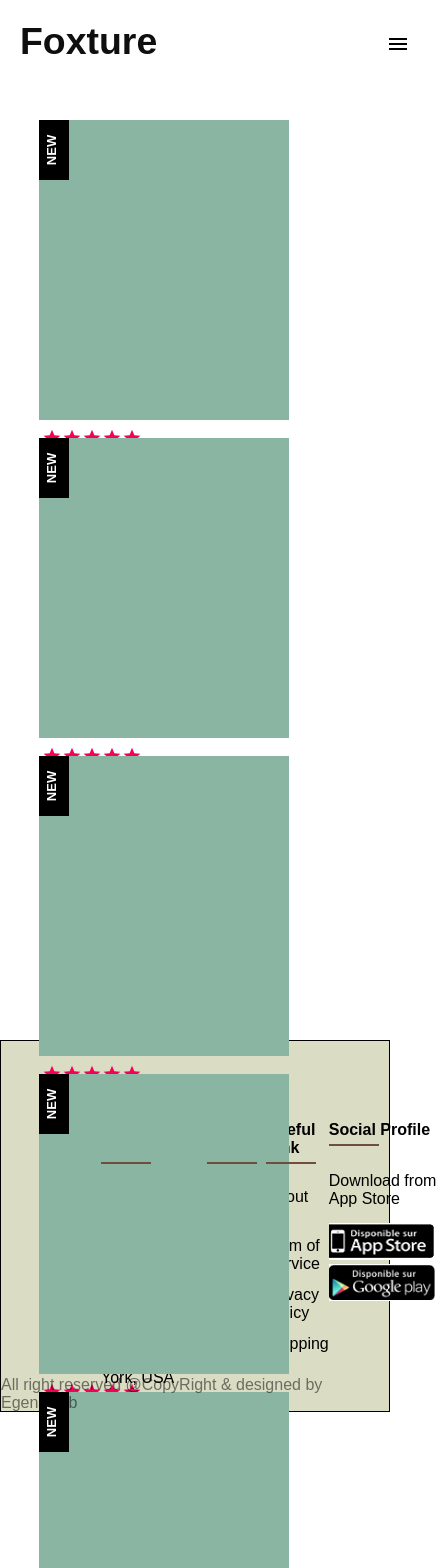
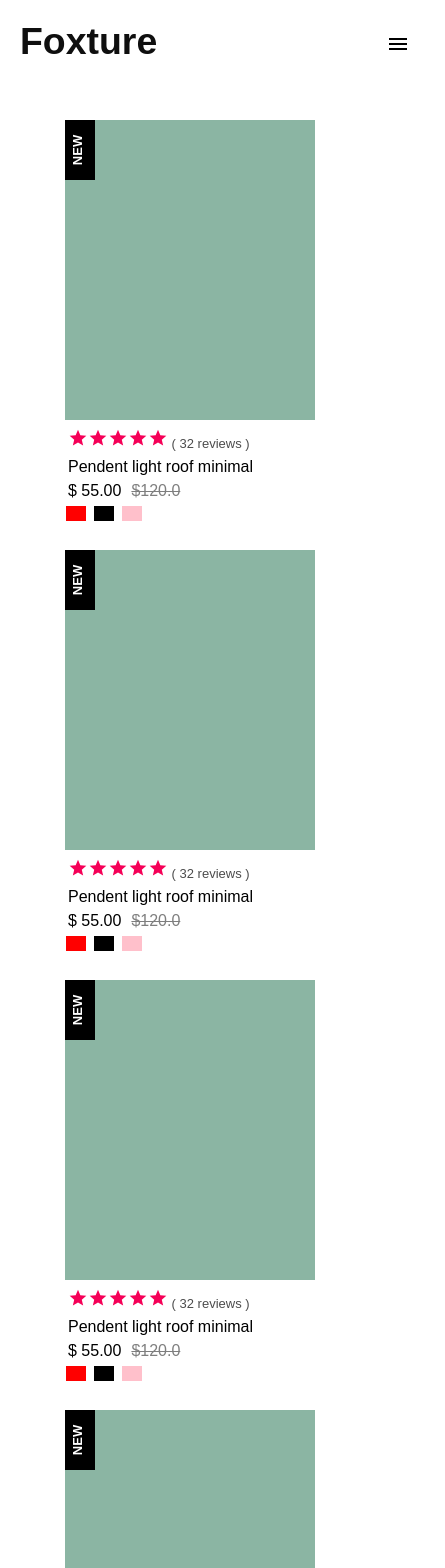
Before and after one commit to sameers-b/foxture-template-react, a React (Create React App) app: page / in a window 390 px wide. Shown: the top 1568 px of the page, 445 px wide, since content can reach past the window. Built offline with nearby package versions, Linux system fonts and the light colour scheme; the HTML template or start-up script is replaced by a standard one.

Commit message:
responsive

```diff
--- a/src/Components/BestProduct.css
+++ b/src/Components/BestProduct.css
@@ -1,20 +1,21 @@
-section {
+.best-product-sec {
   /* border: 1px solid red; */
   width: 80%;
   margin: 0 auto;
-  height: 950px;
+  height: 100%;
+  /* position: absolute; */
 }
 .best-product {
-  display: inline-block;
-  /* flex-wrap: wrap; */
-  /* overflow: scroll; */
-  /* overflow: hidden; */
-  max-height: 600px;
+  height: 100%;
+  display: flex;
+  flex-wrap: wrap;
+  /* max-height: 600px; */
   justify-content: center;
   padding: 30px 0;
+  overflow: hidden;
 }
 .best-product span {
   margin: 0 10px 130px 0;
 }
-@media screen and (min-width: 768px) {
-}
+/* @media screen and (min-width: 768px) {
+} */
--- a/src/Components/BestProduct.js
+++ b/src/Components/BestProduct.js
@@ -1,13 +1,13 @@
 import Product from "./Product/Product";
-import "./BestProduct.css";
 
 const BestProduct = () => {
+  require("./BestProduct.css");
   const mystyle = {
     marginBottom: "50px",
   };
   return (
     <>
-      <section>
+      <section className="best-product-sec">
         <div className="best-product">
           <span>
             <Product />
--- a/src/Components/Footer/Footer.css
+++ b/src/Components/Footer/Footer.css
@@ -1,5 +1,5 @@
 .footer-sec {
-  border: 1px solid black;
+  /* border: 1px solid black; */
   width: 100%;
   height: 100%;
   background-color: rgb(218, 220, 195);
@@ -7,6 +7,7 @@
 .footer-info {
   /* border: 1px solid red; */
   display: flex;
+  flex-wrap: wrap;
   justify-content: space-between;
   padding: 30px 0 10px 100px;
 }
@@ -57,6 +58,8 @@
   display: flex;
   flex-wrap: wrap;
   justify-content: space-between;
+  background-color: white;
+  padding-top: 20px;
 }
 .footer-icon .footer-icon-social {
   /* border: 1px solid black; */
--- a/src/Components/Product/Product.css
+++ b/src/Components/Product/Product.css
@@ -7,7 +7,7 @@
   height: 300px;
   width: 250px;
   background-color: rgb(139, 181, 163);
-  /* border: 1px solid black; */
+  /* border: 5px solid black; */
   position: relative;
 }
 .product-card {
--- a/src/Components/Product/Product.js
+++ b/src/Components/Product/Product.js
@@ -1,7 +1,8 @@
-import "./Product.css";
 import GradeIcon from "@material-ui/icons/Grade";
 
 const Product = () => {
+  require("./Product.css");
+
   return (
     <>
       <div className="product">
```
